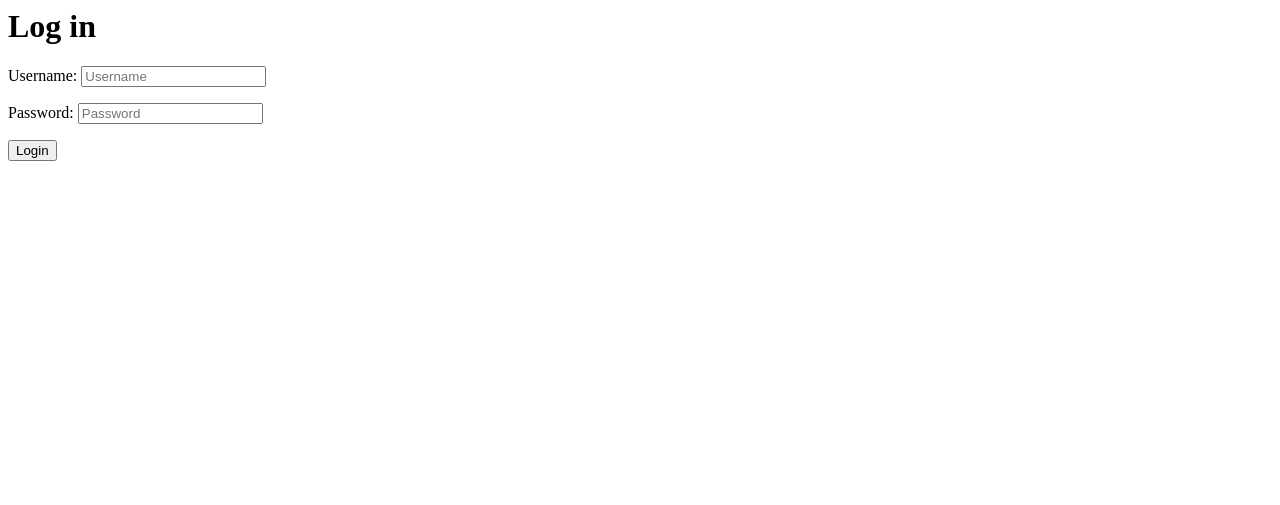
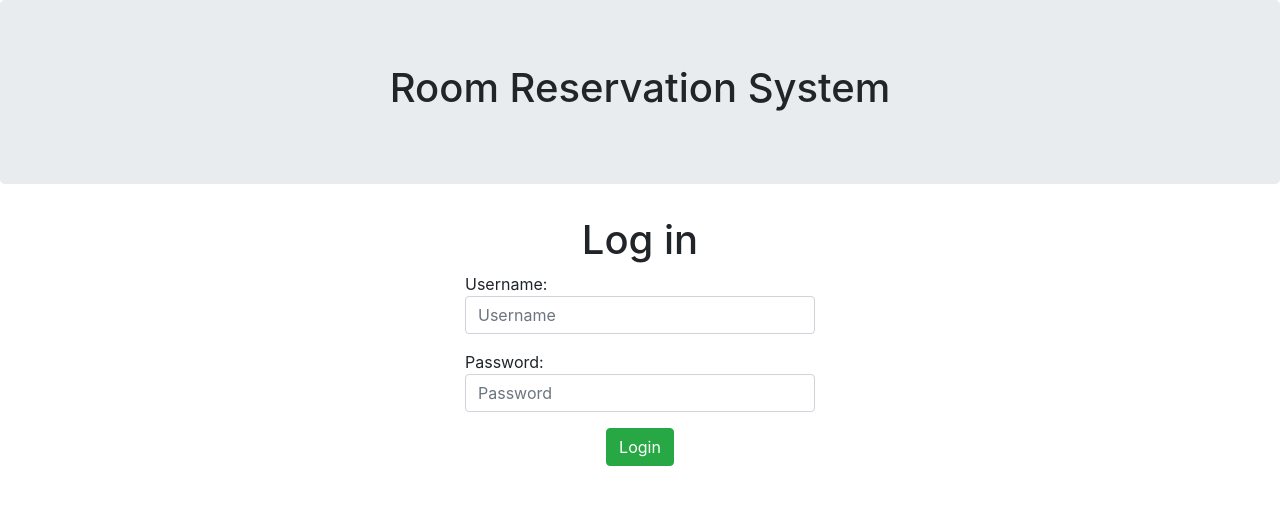
Before and after one commit to SofEng22016/blacknasarain, a PHP site: page /login.php in a window 1280 px wide. Shown: the top 505 px of the page. Run offline with PHP 8.4, Linux system fonts and the light colour scheme; some libraries are stand-ins or nearby versions.

Commit message:
Updated login.php file now with Bootstrap properties.

```diff
--- a/login.php
+++ b/login.php
@@ -1,24 +1,47 @@
 <!DOCTYPE HTML PUBLIC "-//W3C//DTD HTML 4.01 Frameset//EN">
 <html>
 <head>
-<meta http-equiv="Content-Type" content="text/html; charset=Cp1252">
+<meta charset="utf-8">
+<meta name="viewport" content="width=device-width, initial-scale=1">
+<meta http-equiv="Content-Type" content="text/html">
 <title>Login Page</title>
+<link rel="stylesheet" href="http://bootswatch.com/superhero/bootstrap.min.css">
+<script src="https://ajax.googleapis.com/ajax/libs/jquery/1.12.0/jquery.min.js"></script>
+<script src="http://maxcdn.bootstrapcdn.com/bootstrap/3.3.6/js/bootstrap.min.js"></script>
 </head>
+<body>
+<div class="jumbotron">
+  	<h1 align="center">Room Reservation System</h1>
+</div>
+<div class="container">
+
+  <div class="row">
+ 	<div class="col-md-4"></div>
+  	<div class="col-md-4"></div>
+  	<div class="col-md-4"></div>
+ </div>
 
   <form action = "handler.php" method="post">
-     <h1>Log in</h1>
+ 	 <div class="row">
+ 	 <div class="col-md-4"></div>
+     <div class="col-md-4">
+     	<h1 align ="center">Log in</h1>
      <p>
           Username:
-          <input id="username" name="username" required="required" type="text" placeholder = "Username"/>
+          <input id="username" name="username" required="required" type="text" placeholder = "Username" class="form-control"/>
      </p>
      <p>
           Password:
-          <input id="password" name="password" required="required" type="password" placeholder = "Password"/>
+          <input id="password" name="password" required="required" type="password" placeholder = "Password" class="form-control"/>
      </p>
-     <p>
-          <input type="submit" value="Login" />
+     <p align ="center">
+          <input type="submit" value="Login" class="btn btn-success"/>
      </p>
-</form>
-    </body>
+  </div>
+  <div class="col-md-4"></div>
+  </div>
+  </form>
+</div>
+</body>
 
 </html>
```
